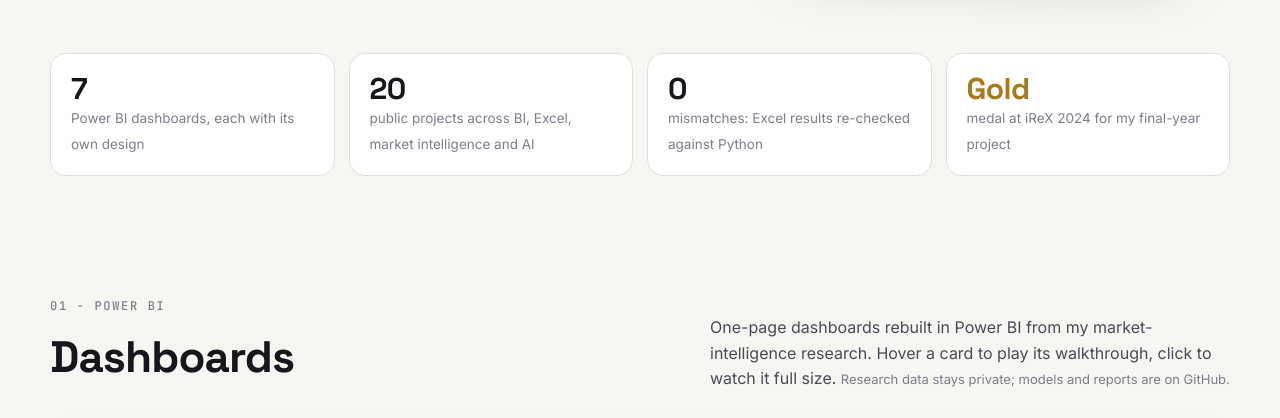
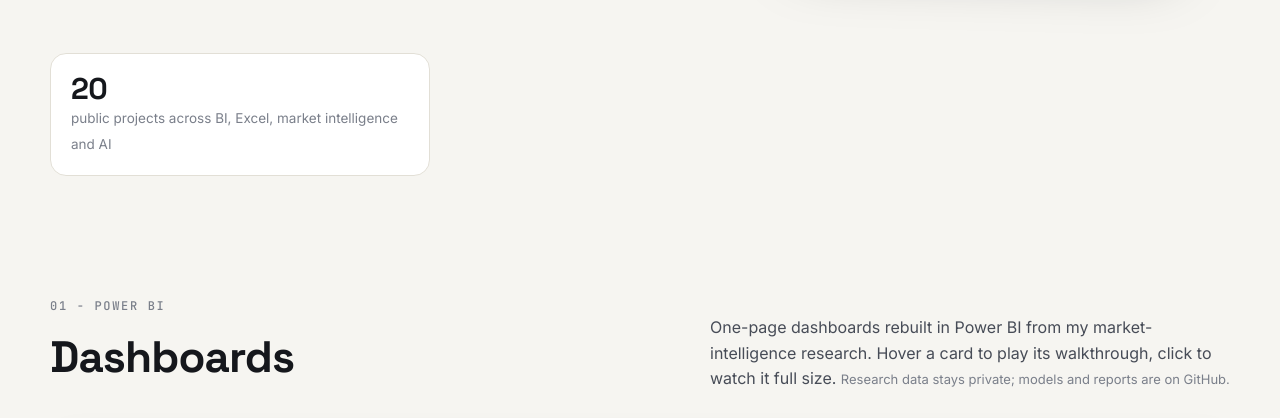
Before and after one commit to ainunizhar/ainunizhar.github.io, a plain HTML site: page index.html in a window 1280 px wide. Shown: the part 654-1072 px from the top of the page. Drawn offline with Linux system fonts and the light colour scheme.

Commit message:
Keep only the public-projects stat in the hero
Co-Authored-By: Claude Opus 5.5 <noreply@anthropic.com>

```diff
--- a/index.html
+++ b/index.html
@@ -86,12 +86,11 @@ h1,h2,h3{font-family:var(--display);letter-spacing:-.02em;margin:0}
 .stack:hover img:nth-child(2){transform:rotate(-6deg) translate(-14px,0)}
 .stack:hover img:nth-child(3){transform:rotate(0deg) translate(6px,12px)}
 @media (max-width:900px){.hero-grid{grid-template-columns:1fr}.hero{padding-top:40px}.stack{max-width:560px;width:100%;margin-inline:auto}}
-.stats{display:grid;grid-template-columns:repeat(4,1fr);gap:14px;margin-top:56px}
-.stat{background:var(--surface);border:1px solid var(--line);border-radius:16px;padding:18px 20px}
+.stats{display:flex;gap:14px;margin-top:56px}
+.stat{max-width:380px;background:var(--surface);border:1px solid var(--line);border-radius:16px;padding:18px 20px}
 .stat b{display:block;font:700 30px/1.1 var(--display);letter-spacing:-.02em}
 .stat span{font-size:13.5px;color:var(--ink-3)}
 .stat.gold b{color:var(--gold)}
-@media (max-width:820px){.stats{grid-template-columns:repeat(2,1fr)}}
 
 /* sections */
 section.block{padding:84px 0 20px}
@@ -248,10 +247,7 @@ dialog.lb::backdrop{background:rgba(6,7,10,.82);backdrop-filter:blur(4px)}
       </div>
     </div>
     <div class="wrap stats">
-      <div class="stat reveal"><b>7</b><span>Power BI dashboards, each with its own design</span></div>
       <div class="stat reveal"><b>20</b><span>public projects across BI, Excel, market intelligence and AI</span></div>
-      <div class="stat reveal"><b>0</b><span>mismatches: Excel results re-checked against Python</span></div>
-      <div class="stat reveal gold"><b>Gold</b><span>medal at iReX 2024 for my final-year project</span></div>
     </div>
   </section>
 
```
